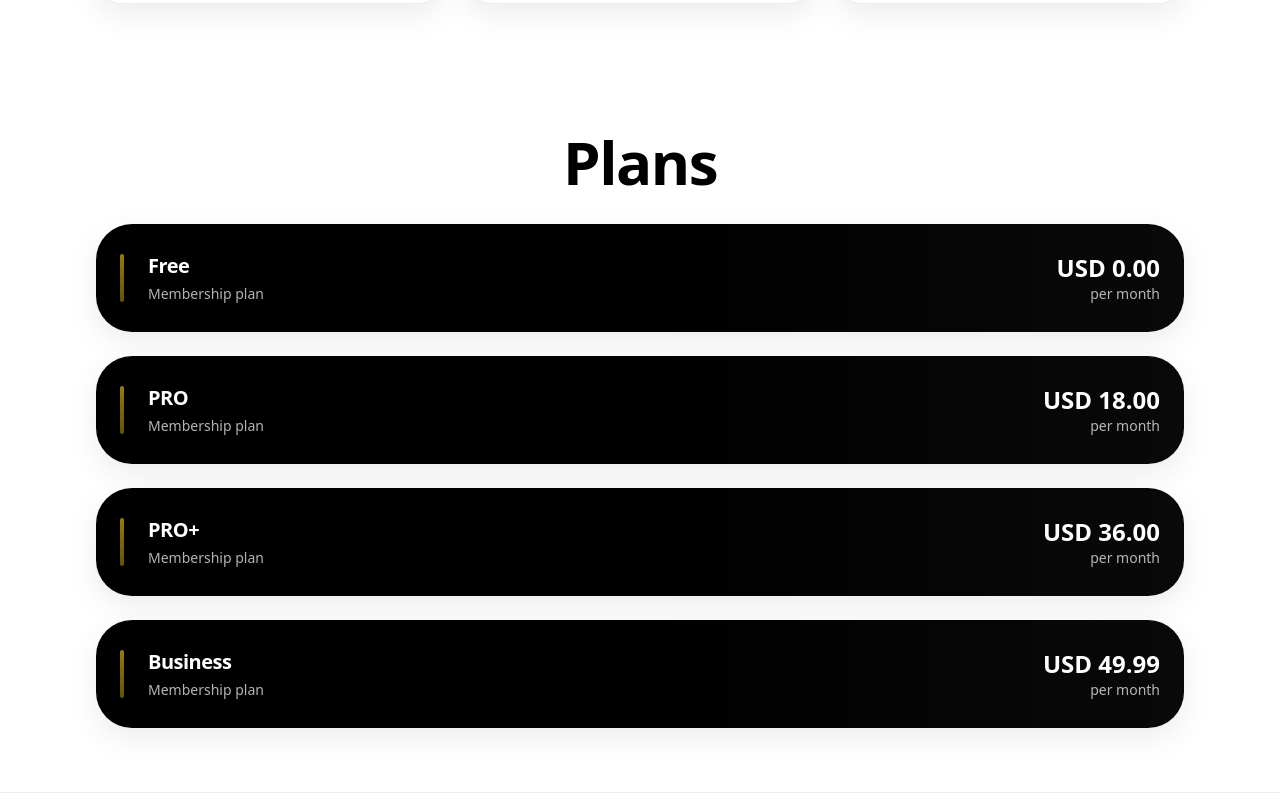
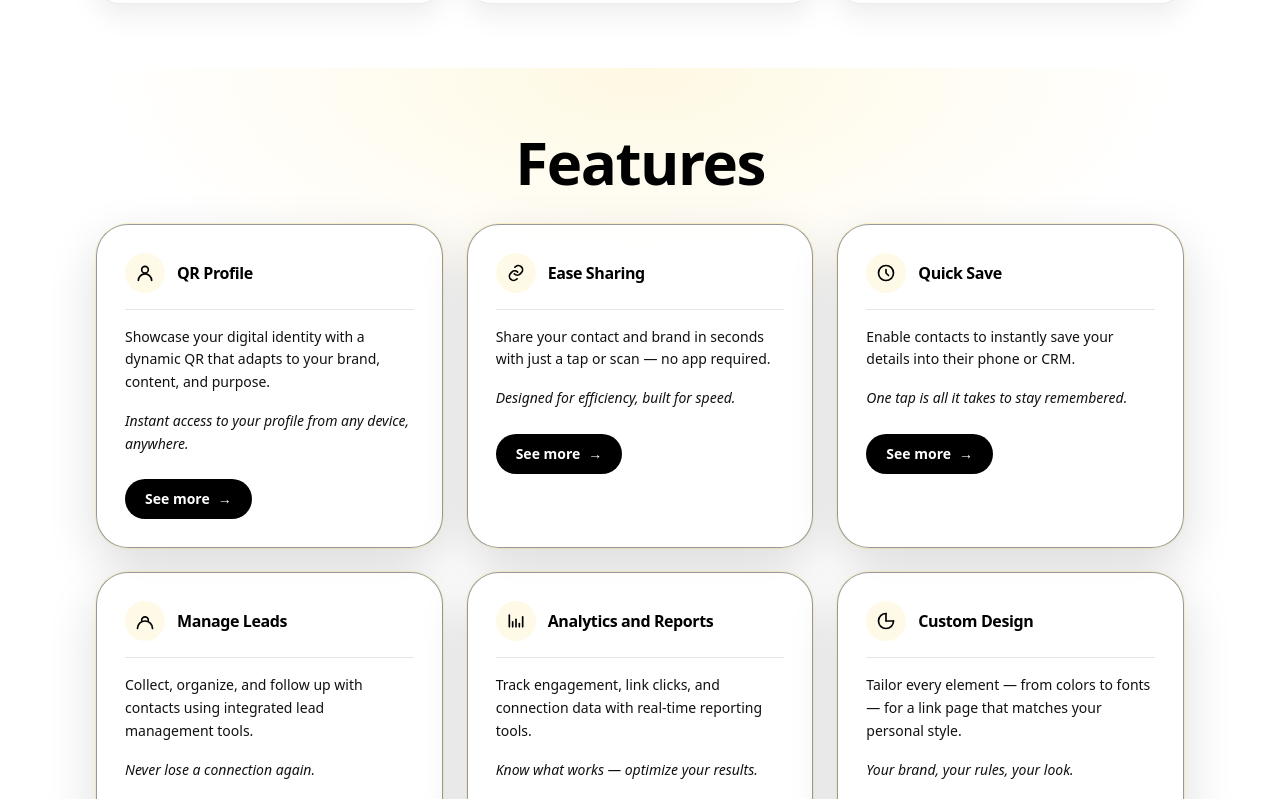
Before and after one commit to mrwhyte0520/eCard, a Next.js app: page / in a window 1280 px wide. Shown: the part 561-1360 px from the top of the page. Built offline with nearby package versions, Linux system fonts and the light colour scheme.

Commit message:
Add Features section above Plans

```diff
--- a/src/app/about/page.tsx
+++ b/src/app/about/page.tsx
@@ -309,15 +309,30 @@ export default function AboutPage() {
                   </div>
 
                   <div>
+                    <div className="text-xs font-semibold tracking-[0.2em] text-brand-ink">FOLLOW US</div>
+                    <div className="mt-4 space-y-3 text-sm text-brand-ink">
+                      <a className="block border-b border-black/10 pb-3" href="https://facebook.com" target="_blank" rel="noopener noreferrer">
+                        Facebook
+                      </a>
+                      <a className="block border-b border-black/10 pb-3" href="https://instagram.com" target="_blank" rel="noopener noreferrer">
+                        Instagram
+                      </a>
+                      <a className="block" href="https://twitter.com" target="_blank" rel="noopener noreferrer">
+                        X (Twitter)
+                      </a>
+                    </div>
+                  </div>
+
+                  <div>
                     <div className="text-xs font-semibold tracking-[0.2em] text-brand-ink">CONTACT US</div>
                     <div className="mt-4 space-y-3 text-sm text-brand-ink">
-                      <a className="block border-b border-black/10 pb-3" href="#">
+                      <a className="block border-b border-black/10 pb-3" href="mailto:hello@herlloecard.com">
                         Write Us
                       </a>
                       <a className="block border-b border-black/10 pb-3" href="#">
                         Support Chat
                       </a>
-                      <a className="block" href="#">
+                      <a className="block" href="https://wa.me/1234567890" target="_blank" rel="noopener noreferrer">
                         Support WhatsApp
                       </a>
                     </div>
--- a/src/app/page.tsx
+++ b/src/app/page.tsx
@@ -210,6 +210,226 @@ function Steps() {
   );
 }
 
+ function FeaturesSection() {
+   const items = [
+     {
+       title: 'QR Profile',
+       body: 'Showcase your digital identity with a dynamic QR that adapts to your brand, content, and purpose.',
+       note: 'Instant access to your profile from any device, anywhere.',
+       icon: (
+         <svg viewBox="0 0 24 24" fill="none" className="h-5 w-5" aria-hidden="true">
+           <path
+             d="M12 12a4 4 0 1 0-4-4 4 4 0 0 0 4 4Z"
+             stroke="currentColor"
+             strokeWidth="2"
+             strokeLinecap="round"
+             strokeLinejoin="round"
+           />
+           <path
+             d="M20 21a8 8 0 0 0-16 0"
+             stroke="currentColor"
+             strokeWidth="2"
+             strokeLinecap="round"
+             strokeLinejoin="round"
+           />
+         </svg>
+       ),
+     },
+     {
+       title: 'Ease Sharing',
+       body: 'Share your contact and brand in seconds with just a tap or scan — no app required.',
+       note: 'Designed for efficiency, built for speed.',
+       icon: (
+         <svg viewBox="0 0 24 24" fill="none" className="h-5 w-5" aria-hidden="true">
+           <path
+             d="M10 13a5 5 0 0 0 7.07 0l1.41-1.41a5 5 0 0 0-7.07-7.07L10.7 5"
+             stroke="currentColor"
+             strokeWidth="2"
+             strokeLinecap="round"
+             strokeLinejoin="round"
+           />
+           <path
+             d="M14 11a5 5 0 0 0-7.07 0L5.52 12.41a5 5 0 0 0 7.07 7.07L13.3 19"
+             stroke="currentColor"
+             strokeWidth="2"
+             strokeLinecap="round"
+             strokeLinejoin="round"
+           />
+         </svg>
+       ),
+     },
+     {
+       title: 'Quick Save',
+       body: 'Enable contacts to instantly save your details into their phone or CRM.',
+       note: 'One tap is all it takes to stay remembered.',
+       icon: (
+         <svg viewBox="0 0 24 24" fill="none" className="h-5 w-5" aria-hidden="true">
+           <path
+             d="M12 8v4l3 3"
+             stroke="currentColor"
+             strokeWidth="2"
+             strokeLinecap="round"
+             strokeLinejoin="round"
+           />
+           <path
+             d="M21 12a9 9 0 1 1-9-9 9 9 0 0 1 9 9Z"
+             stroke="currentColor"
+             strokeWidth="2"
+             strokeLinecap="round"
+             strokeLinejoin="round"
+           />
+         </svg>
+       ),
+     },
+     {
+       title: 'Manage Leads',
+       body: 'Collect, organize, and follow up with contacts using integrated lead management tools.',
+       note: 'Never lose a connection again.',
+       icon: (
+         <svg viewBox="0 0 24 24" fill="none" className="h-5 w-5" aria-hidden="true">
+           <path
+             d="M16 11a4 4 0 1 0-8 0"
+             stroke="currentColor"
+             strokeWidth="2"
+             strokeLinecap="round"
+             strokeLinejoin="round"
+           />
+           <path
+             d="M3 21a9 9 0 0 1 18 0"
+             stroke="currentColor"
+             strokeWidth="2"
+             strokeLinecap="round"
+             strokeLinejoin="round"
+           />
+         </svg>
+       ),
+     },
+     {
+       title: 'Analytics and Reports',
+       body: 'Track engagement, link clicks, and connection data with real-time reporting tools.',
+       note: 'Know what works — optimize your results.',
+       icon: (
+         <svg viewBox="0 0 24 24" fill="none" className="h-5 w-5" aria-hidden="true">
+           <path
+             d="M4 19V5"
+             stroke="currentColor"
+             strokeWidth="2"
+             strokeLinecap="round"
+           />
+           <path
+             d="M8 19v-6"
+             stroke="currentColor"
+             strokeWidth="2"
+             strokeLinecap="round"
+           />
+           <path
+             d="M12 19v-9"
+             stroke="currentColor"
+             strokeWidth="2"
+             strokeLinecap="round"
+           />
+           <path
+             d="M16 19v-4"
+             stroke="currentColor"
+             strokeWidth="2"
+             strokeLinecap="round"
+           />
+           <path
+             d="M20 19v-12"
+             stroke="currentColor"
+             strokeWidth="2"
+             strokeLinecap="round"
+           />
+         </svg>
+       ),
+     },
+     {
+       title: 'Custom Design',
+       body: 'Tailor every element — from colors to fonts — for a link page that matches your personal style.',
+       note: 'Your brand, your rules, your look.',
+       icon: (
+         <svg viewBox="0 0 24 24" fill="none" className="h-5 w-5" aria-hidden="true">
+           <path
+             d="M12 3a9 9 0 1 0 9 9"
+             stroke="currentColor"
+             strokeWidth="2"
+             strokeLinecap="round"
+           />
+           <path
+             d="M12 12h9"
+             stroke="currentColor"
+             strokeWidth="2"
+             strokeLinecap="round"
+           />
+           <path
+             d="M12 12V3"
+             stroke="currentColor"
+             strokeWidth="2"
+             strokeLinecap="round"
+           />
+         </svg>
+       ),
+     },
+   ];
+
+   return (
+     <section className="relative py-14 sm:py-16">
+       <div
+         aria-hidden="true"
+         className="pointer-events-none absolute inset-0"
+         style={{
+           background:
+             'radial-gradient(900px 420px at 50% 0%, rgba(250,204,21,0.12), rgba(250,204,21,0) 60%)',
+         }}
+       />
+       <Container>
+         <div className="relative flex flex-col gap-8">
+           <motion.h2
+             initial={{ opacity: 0, y: 20 }}
+             animate={{ opacity: 1, y: 0 }}
+             transition={{ duration: 0.8, ease: [0.25, 1, 0.5, 1] }}
+             className="text-center text-5xl font-semibold tracking-tight text-brand-ink sm:text-6xl"
+           >
+             Features
+           </motion.h2>
+
+           <div className="grid gap-6 sm:grid-cols-2 lg:grid-cols-3">
+             {items.map((item, idx) => (
+               <motion.div
+                 key={item.title}
+                 initial={{ opacity: 0, y: 18 }}
+                 animate={{ opacity: 1, y: 0 }}
+                 transition={{ duration: 0.8, delay: idx * 0.05, ease: [0.25, 1, 0.5, 1] }}
+                 className="rounded-[2rem] border border-black/40 bg-white/90 p-7 shadow-lift ring-1 ring-brand-accent/20"
+               >
+                 <div className="flex items-center gap-3">
+                   <div className="grid h-10 w-10 place-items-center rounded-full bg-brand-accent/10 text-brand-ink">
+                     {item.icon}
+                   </div>
+                   <div className="text-base font-semibold tracking-tight text-brand-ink">{item.title}</div>
+                 </div>
+
+                 <div className="mt-4 h-px w-full bg-black/10" />
+
+                 <p className="mt-4 text-sm leading-relaxed text-brand-muted">{item.body}</p>
+                 <p className="mt-4 text-sm italic leading-relaxed text-brand-muted">{item.note}</p>
+
+                 <button
+                   type="button"
+                   className="pressable mt-6 inline-flex items-center gap-2 rounded-full bg-black px-5 py-2.5 text-sm font-semibold text-white"
+                 >
+                   See more
+                   <span aria-hidden="true">→</span>
+                 </button>
+               </motion.div>
+             ))}
+           </div>
+         </div>
+       </Container>
+     </section>
+   );
+ }
+
 function Plans() {
   const plans = [
     { name: 'Free', price: 'USD 0.00' },
@@ -273,8 +493,8 @@ function Footer() {
     {
       title: 'Links',
       items: [
-        { label: 'Home', href: '#' },
-        { label: 'About Us', href: '#' },
+        { label: 'Home', href: '/' },
+        { label: 'About Us', href: '/about' },
         { label: 'Plans', href: '#plans' },
         { label: 'Resources', href: '#' },
       ],
@@ -293,17 +513,17 @@ function Footer() {
     {
       title: 'Follow Us',
       items: [
-        { label: 'Facebook', href: '#' },
-        { label: 'Instagram', href: '#' },
-        { label: 'X (Twitter)', href: '#' },
+        { label: 'Facebook', href: 'https://facebook.com' },
+        { label: 'Instagram', href: 'https://instagram.com' },
+        { label: 'X (Twitter)', href: 'https://twitter.com' },
       ],
     },
     {
       title: 'Contact Us',
       items: [
-        { label: 'Write Us', href: '#' },
+        { label: 'Write Us', href: 'mailto:hello@herlloecard.com' },
         { label: 'Support Chat', href: '#' },
-        { label: 'Support WhatsApp', href: '#' },
+        { label: 'Support WhatsApp', href: 'https://wa.me/1234567890' },
       ],
     },
   ];
@@ -330,6 +550,8 @@ function Footer() {
                       key={i.label}
                       className="block text-brand-muted transition-colors hover:text-brand-ink"
                       href={i.href ?? '#'}
+                      target={i.href?.startsWith('http') ? '_blank' : undefined}
+                      rel={i.href?.startsWith('http') ? 'noopener noreferrer' : undefined}
                     >
                       {i.label}
                     </a>
@@ -363,6 +585,7 @@ export default function Page() {
         <Nav />
         <Hero />
         <Steps />
+        <FeaturesSection />
         <Plans />
         <Footer />
       </div>
```
